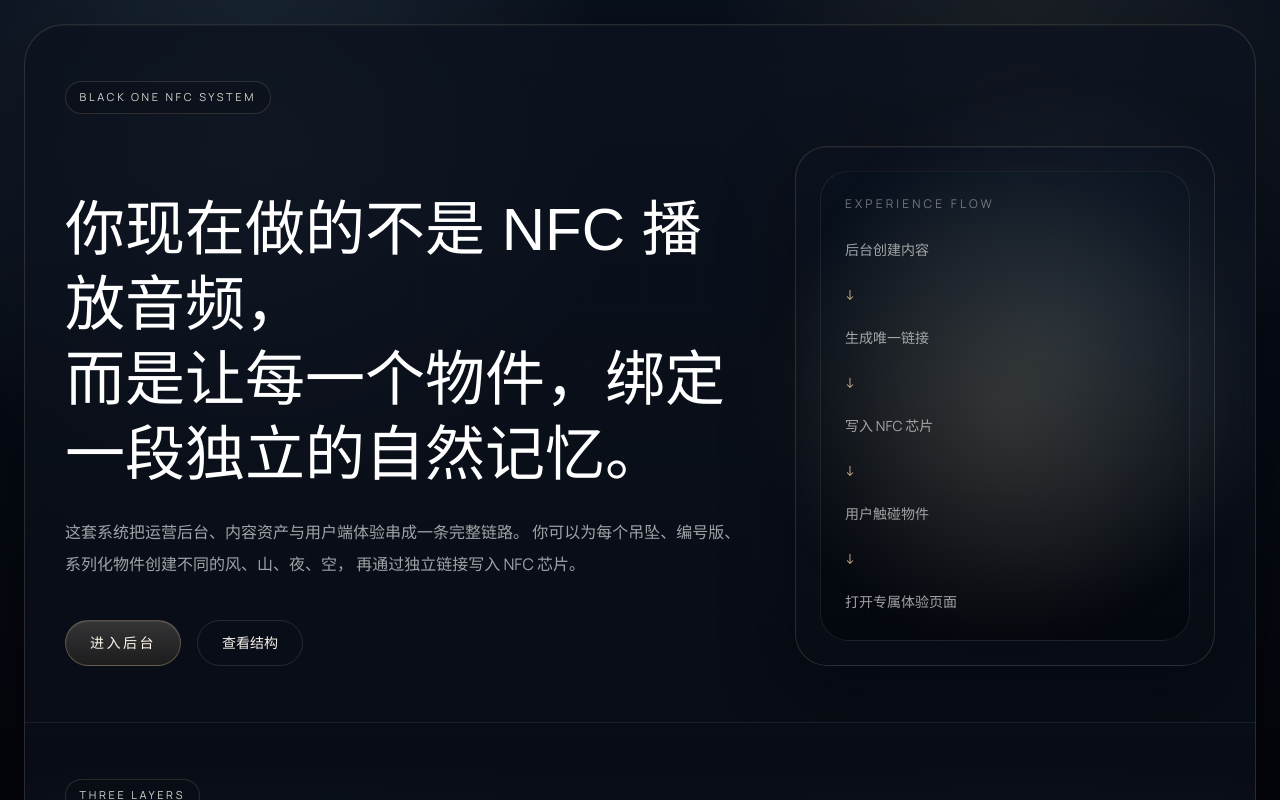
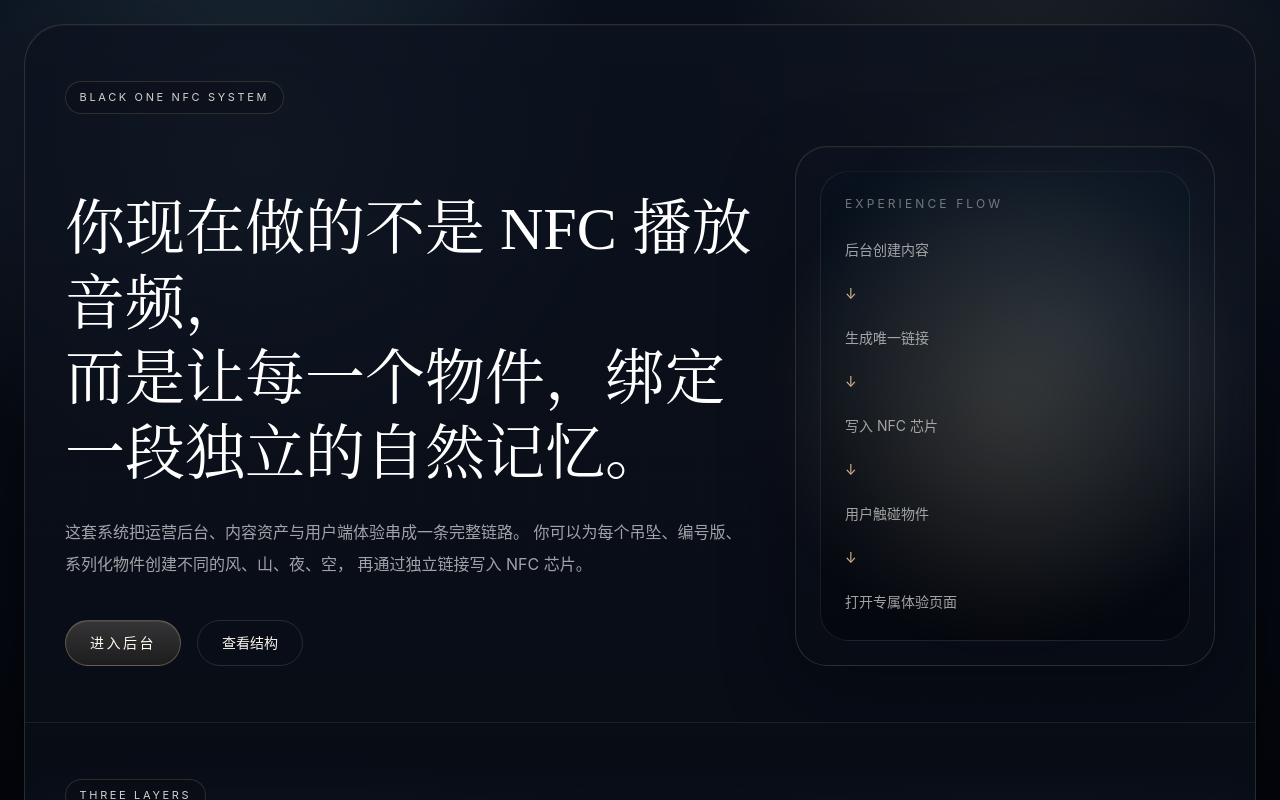
Before and after one commit to liujichun1017-dotcom/blackone, a Next.js app: page / in a window 1280 px wide. Shown: the top 800 px of the page. Built offline with nearby package versions, Linux system fonts and the light colour scheme.

Commit message:
speed up server builds

```diff
--- a/package.json
+++ b/package.json
@@ -4,7 +4,7 @@
   "private": true,
   "scripts": {
     "dev": "next dev",
-    "build": "next build",
+    "build": "next build --webpack",
     "start": "next start",
     "lint": "eslint"
   },
--- a/src/app/globals.css
+++ b/src/app/globals.css
@@ -15,8 +15,6 @@
 @theme inline {
   --color-background: var(--background);
   --color-foreground: var(--foreground);
-  --font-sans: var(--font-manrope);
-  --font-display: var(--font-noto-serif-sc);
 }
 
 * {
@@ -30,7 +28,13 @@ html {
 body {
   background: var(--background);
   color: var(--foreground);
-  font-family: var(--font-manrope), sans-serif;
+  font-family:
+    "Inter",
+    "PingFang SC",
+    "Hiragino Sans GB",
+    "Microsoft YaHei",
+    "Noto Sans CJK SC",
+    sans-serif;
   background-image:
     radial-gradient(circle at 20% 20%, rgba(143, 185, 210, 0.18), transparent 30%),
     radial-gradient(circle at 80% 15%, rgba(216, 185, 141, 0.12), transparent 26%),
@@ -55,7 +59,12 @@ textarea {
 }
 
 .display-font {
-  font-family: var(--font-noto-serif-sc), serif;
+  font-family:
+    "Baskerville",
+    "Times New Roman",
+    "Noto Serif CJK SC",
+    "Songti SC",
+    serif;
 }
 
 .glass-panel {
--- a/src/app/layout.tsx
+++ b/src/app/layout.tsx
@@ -1,17 +1,5 @@
 import type { Metadata } from "next";
-import { Manrope, Noto_Serif_SC } from "next/font/google";
 import "./globals.css";
-
-const manrope = Manrope({
-  variable: "--font-manrope",
-  subsets: ["latin"],
-});
-
-const notoSerifSc = Noto_Serif_SC({
-  variable: "--font-noto-serif-sc",
-  subsets: ["latin"],
-  weight: ["400", "500", "600", "700"],
-});
 
 export const metadata: Metadata = {
   title: "Black One NFC Memory System",
@@ -24,10 +12,7 @@ export default function RootLayout({
   children: React.ReactNode;
 }>) {
   return (
-    <html
-      lang="zh-CN"
-      className={`${manrope.variable} ${notoSerifSc.variable} h-full antialiased`}
-    >
+    <html lang="zh-CN" className="h-full antialiased">
       <body className="min-h-full flex flex-col">{children}</body>
     </html>
   );
```
Also changed, not shown: 1 other file (tests, documents, lock files or other folders).
